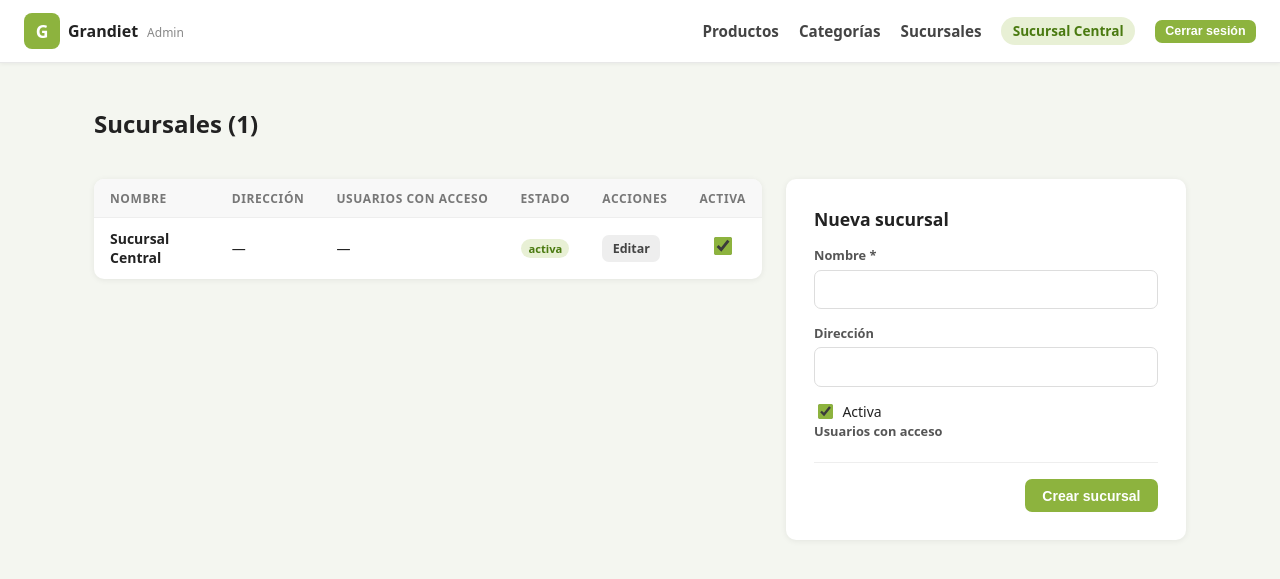
After one commit to anttobocc/dietshop-demo, a Django app: page /panel/sucursales/ in a window 1280 px wide. The commit adds this page. Shown: the top 579 px of the page. Run offline with Django 5.2, Linux system fonts and the light colour scheme; the visitor is signed in with stand-in values (Sample User, id 1); data comes from the database, SQL or seed files in the repository; data that the repository does not hold is empty.

Commit message:
Sucursales (etapa 6/N): CRUD de sucursales para el administrador global

```diff
--- a/panel/forms.py
+++ b/panel/forms.py
@@ -1,6 +1,8 @@
 from django import forms
+from django.contrib.auth import get_user_model
 
 from productos.models import Categoria, InventarioSucursal, Producto
+from sucursales.models import Sucursal
 
 
 class ProductoGlobalForm(forms.ModelForm):
@@ -57,3 +59,21 @@
         model = Categoria
         fields = ["nombre", "descripcion", "activo"]
         widgets = {"descripcion": forms.Textarea(attrs={"rows": 2})}
+
+
+class SucursalForm(forms.ModelForm):
+    """CRUD de sucursales + a qué usuarios (no superusuarios) se les da acceso."""
+
+    class Meta:
+        model = Sucursal
+        fields = ["nombre", "direccion", "activo", "usuarios"]
+        widgets = {"usuarios": forms.CheckboxSelectMultiple}
+
+    def __init__(self, *args, **kwargs):
+        super().__init__(*args, **kwargs)
+        # Los superusuarios ya tienen acceso a todas las sucursales por
+        # defecto (ver sucursales.permisos.sucursales_permitidas), así que
+        # no tiene sentido ofrecerlos en esta lista de asignación manual.
+        User = get_user_model()
+        self.fields["usuarios"].queryset = User.objects.filter(is_superuser=False).order_by("username")
+        self.fields["usuarios"].required = False
--- a/panel/urls.py
+++ b/panel/urls.py
@@ -15,4 +15,8 @@
     path('productos/<int:pk>/activo/', views.producto_toggle_activo, name='producto_toggle_activo'),
     path('categorias/', views.categorias, name='categorias'),
     path('categorias/<int:pk>/editar/', views.categoria_editar, name='categoria_editar'),
+    path('sucursales/', views.sucursales_lista, name='sucursales'),
+    path('sucursales/nueva/', views.sucursal_crear, name='sucursal_crear'),
+    path('sucursales/<int:pk>/editar/', views.sucursal_editar, name='sucursal_editar'),
+    path('sucursales/<int:pk>/activo/', views.sucursal_toggle_activo, name='sucursal_toggle_activo'),
 ]
--- a/panel/views.py
+++ b/panel/views.py
@@ -1,14 +1,16 @@
 from django.contrib import messages
 from django.contrib.auth.decorators import login_required
 from django.contrib.auth.views import LoginView, LogoutView
+from django.core.exceptions import PermissionDenied
 from django.shortcuts import get_object_or_404, redirect, render
 from django.urls import reverse_lazy
 from django.views.decorators.http import require_POST
 
 from productos.models import Categoria, InventarioSucursal
+from sucursales.models import Sucursal
 from sucursales.permisos import get_sucursal_activa, set_sucursal_activa, sucursales_permitidas
 
-from .forms import CategoriaForm, InventarioForm, ProductoGlobalForm
+from .forms import CategoriaForm, InventarioForm, ProductoGlobalForm, SucursalForm
 
 
 class PanelLoginView(LoginView):
@@ -206,3 +208,59 @@
     else:
         form = CategoriaForm(instance=categoria)
     return render(request, "panel/categoria_form.html", {"form": form, "categoria": categoria})
+
+
+def _exigir_superusuario(request):
+    """Gestión de sucursales: exclusiva del administrador global."""
+    if not request.user.is_superuser:
+        raise PermissionDenied
+
+
+@login_required
+def sucursales_lista(request):
+    _exigir_superusuario(request)
+    lista = Sucursal.objects.all().prefetch_related("usuarios").order_by("nombre")
+    return render(request, "panel/sucursales.html", {"sucursales": lista, "form": SucursalForm()})
+
+
+@login_required
+def sucursal_crear(request):
+    _exigir_superusuario(request)
+    if request.method == "POST":
+        form = SucursalForm(request.POST)
+        if form.is_valid():
+            form.save()
+            messages.success(request, "Sucursal creada correctamente.")
+            return redirect("panel:sucursales")
+    else:
+        form = SucursalForm()
+    lista = Sucursal.objects.all().prefetch_related("usuarios").order_by("nombre")
+    return render(request, "panel/sucursales.html", {"sucursales": lista, "form": form})
+
+
+@login_required
+def sucursal_editar(request, pk):
+    _exigir_superusuario(request)
+    sucursal = get_object_or_404(Sucursal, pk=pk)
+    if request.method == "POST":
+        form = SucursalForm(request.POST, instance=sucursal)
+        if form.is_valid():
+            form.save()
+            messages.success(request, "Sucursal actualizada correctamente.")
+            return redirect("panel:sucursales")
+    else:
+        form = SucursalForm(instance=sucursal)
+    return render(request, "panel/sucursal_form.html", {"form": form, "sucursal": sucursal})
+
+
+@login_required
+@require_POST
+def sucursal_toggle_activo(request, pk):
+    """Activa/desactiva una sucursal. Nunca la elimina: los datos históricos quedan intactos."""
+    _exigir_superusuario(request)
+    sucursal = get_object_or_404(Sucursal, pk=pk)
+    sucursal.activo = request.POST.get("activo") == "on"
+    sucursal.save(update_fields=["activo"])
+    estado = "activada" if sucursal.activo else "desactivada"
+    messages.success(request, f'"{sucursal.nombre}" fue {estado}.')
+    return redirect("panel:sucursales")
--- a/static/css/panel.css
+++ b/static/css/panel.css
@@ -37,6 +37,9 @@
 .tag-check { display: flex; align-items: center; gap: .4rem; font-size: .875rem; cursor: pointer; }
 .tag-check input { width: 15px; height: 15px; accent-color: #8DB33E; }
 .form-actions { display: flex; gap: .6rem; justify-content: flex-end; margin-top: 1rem; padding-top: 1rem; border-top: 1px solid #eee; }
+.usuarios-checklist ul { list-style: none; margin: 0; padding: 0; display: flex; flex-direction: column; gap: .35rem; }
+.usuarios-checklist li label { display: flex; align-items: center; gap: .4rem; font-size: .875rem; font-weight: 400; cursor: pointer; }
+.usuarios-checklist input[type="checkbox"] { width: 15px; height: 15px; accent-color: #8DB33E; }
 
 /* Header del panel */
 .panel-header {
--- a/templates/panel/base_panel.html
+++ b/templates/panel/base_panel.html
@@ -8,6 +8,9 @@
     <nav class="panel-nav">
       <a class="panel-nav-link" href="{% url 'panel:dashboard' %}">Productos</a>
       <a class="panel-nav-link" href="{% url 'panel:categorias' %}">Categorías</a>
+      {% if user.is_superuser %}
+      <a class="panel-nav-link" href="{% url 'panel:sucursales' %}">Sucursales</a>
+      {% endif %}
       {% if sucursales_disponibles|length > 1 %}
       <form method="post" action="{% url 'panel:sucursal_activa' %}" class="sucursal-selector">
         {% csrf_token %}
--- /dev/null
+++ b/templates/panel/sucursales.html
@@ -0,0 +1,79 @@
+{% extends "panel/base_panel.html" %}
+{% block title %}Sucursales | Panel Grandiet{% endblock %}
+{% block panel_content %}
+<div class="toolbar">
+  <h2>Sucursales ({{ sucursales|length }})</h2>
+</div>
+
+<div class="split-layout">
+  <div class="split-list">
+    <div class="table-wrap">
+      <table>
+        <thead>
+          <tr><th>Nombre</th><th>Dirección</th><th>Usuarios con acceso</th><th>Estado</th><th>Acciones</th><th>Activa</th></tr>
+        </thead>
+        <tbody>
+          {% for sucursal in sucursales %}
+          <tr>
+            <td><strong>{{ sucursal.nombre }}</strong></td>
+            <td>{{ sucursal.direccion|default:"—" }}</td>
+            <td>
+              {% for u in sucursal.usuarios.all %}{{ u.username }}{% if not forloop.last %}, {% endif %}{% empty %}—{% endfor %}
+            </td>
+            <td>
+              {% if sucursal.activo %}<span class="badge badge-best">activa</span>{% else %}<span class="badge badge-off">inactiva</span>{% endif %}
+            </td>
+            <td class="td-actions">
+              <div class="td-actions-inner">
+                <a class="btn btn-secondary btn-sm" href="{% url 'panel:sucursal_editar' sucursal.pk %}">Editar</a>
+              </div>
+            </td>
+            <td class="td-activo">
+              <form method="post" action="{% url 'panel:sucursal_toggle_activo' sucursal.pk %}" class="activo-form">
+                {% csrf_token %}
+                <input
+                  type="checkbox"
+                  name="activo"
+                  onchange="this.form.submit()"
+                  {% if sucursal.activo %}checked{% endif %}
+                  title="Sucursal activa"
+                  aria-label="Activar o desactivar {{ sucursal.nombre }}">
+              </form>
+            </td>
+          </tr>
+          {% empty %}
+          <tr class="empty-row"><td colspan="6">No hay sucursales todavía.</td></tr>
+          {% endfor %}
+        </tbody>
+      </table>
+    </div>
+  </div>
+
+  <div class="split-form">
+    <div class="panel-card">
+      <h2>Nueva sucursal</h2>
+      <form method="post" action="{% url 'panel:sucursal_crear' %}">
+        {% csrf_token %}
+        {{ form.non_field_errors }}
+        <div class="field">
+          <label for="{{ form.nombre.id_for_label }}">Nombre *</label>
+          {{ form.nombre }}
+          {{ form.nombre.errors }}
+        </div>
+        <div class="field">
+          <label for="{{ form.direccion.id_for_label }}">Dirección</label>
+          {{ form.direccion }}
+        </div>
+        <label class="tag-check">{{ form.activo }} Activa</label>
+        <div class="field usuarios-checklist">
+          <label>Usuarios con acceso</label>
+          {{ form.usuarios }}
+        </div>
+        <div class="form-actions">
+          <button class="btn btn-primary" type="submit">Crear sucursal</button>
+        </div>
+      </form>
+    </div>
+  </div>
+</div>
+{% endblock %}
```
Also changed, not shown: templates/panel/sucursal_form.html (added, +29 -0 lines).
